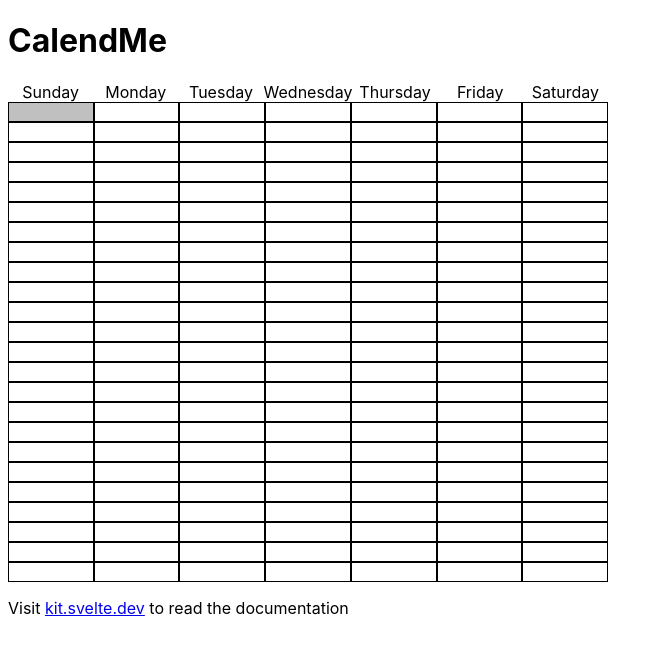
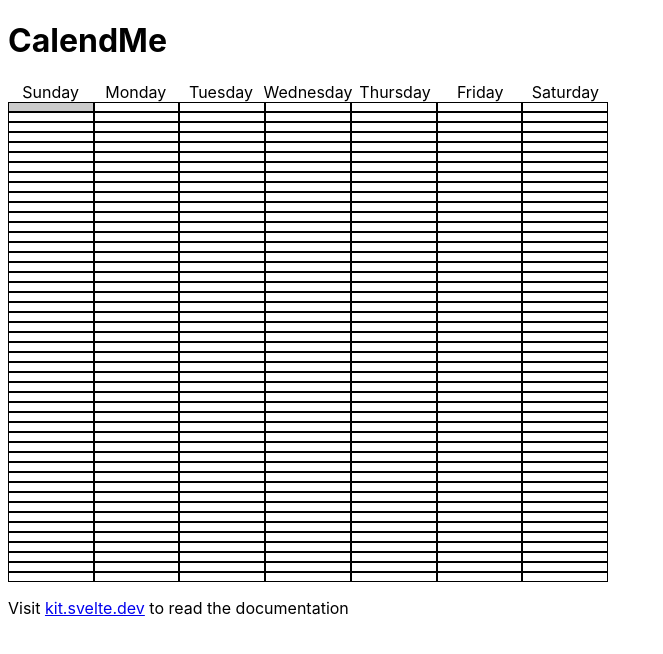
Before and after one commit to sofiyasofie/CS178-Tier2a, a SvelteKit app in the folder frontend/: page / in a window 1280 px wide. In both pictures the pointer is over the button 50 px from the left and 111 px from the top of the page. Shown: the top 654 px of the page, without its empty margins (0-663 px from the left). Built offline with nearby package versions, Linux system fonts and the light colour scheme.

Commit message:
Calendar darkening and component

```diff
--- a/frontend/src/Components/Calendar.svelte
+++ b/frontend/src/Components/Calendar.svelte
@@ -1,5 +1,6 @@
 <script>
   // Default 15 minute time increments
+  // Default if no values passed
   export let rows = 96 / 4;
   export let columns = 7;
 
@@ -41,7 +42,7 @@
 
   .grid button {
     /* Change to 8px if 15 min increments */
-    height: 20px;
+    height: 10px;
     border: 1px solid black;
     background-color: white;
     cursor: pointer;
@@ -49,11 +50,7 @@
 
   .grid button:hover {
     /* TODO: (seanroades) Change to darken instead of gray */
-    /* Change to 8px if 15 min increments */
-    height: 20px;
-    border: 1px solid black;
-    background-color: rgba(192, 192, 192) !important;
-    cursor: pointer;
+    filter: brightness(0.8); /* adjust the value to darken or lighten the element */
   }
 
   .container {
--- a/frontend/src/routes/+page.svelte
+++ b/frontend/src/routes/+page.svelte
@@ -12,6 +12,6 @@
 </style>
 <h1>CalendMe</h1>
 <div class="CalendarContainer">
-  <Calendar rows={96 / 4} columns={7} />
+  <Calendar rows={96 / 2} columns={7} />
 </div>
 <p>Visit <a href="https://kit.svelte.dev">kit.svelte.dev</a> to read the documentation</p>
```
